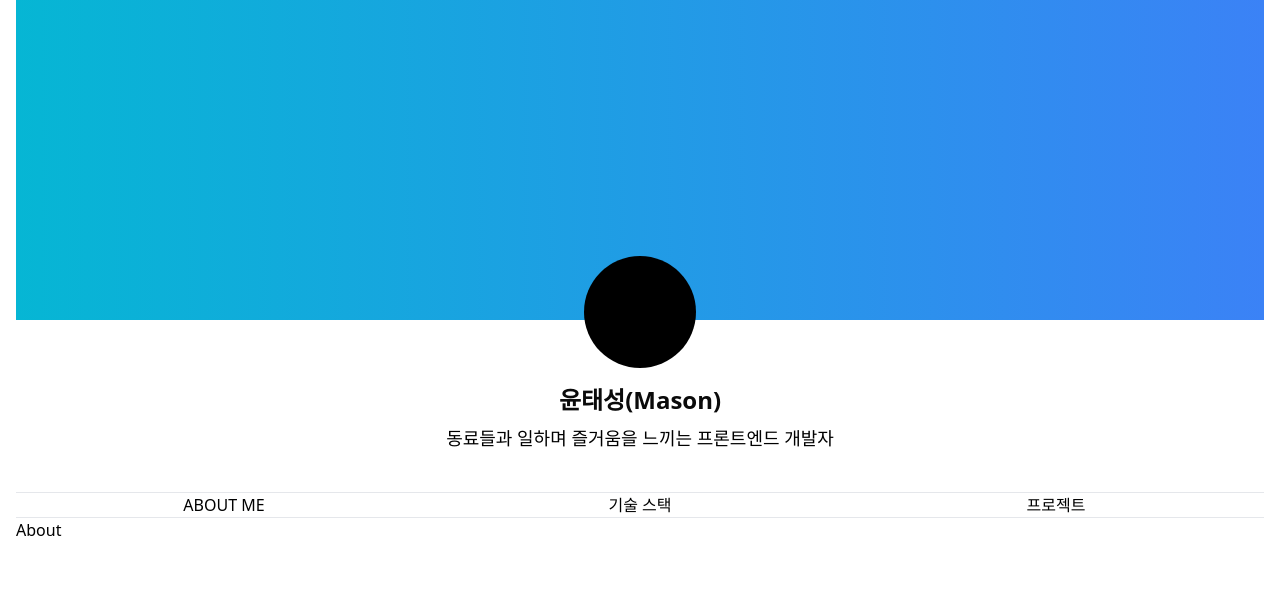
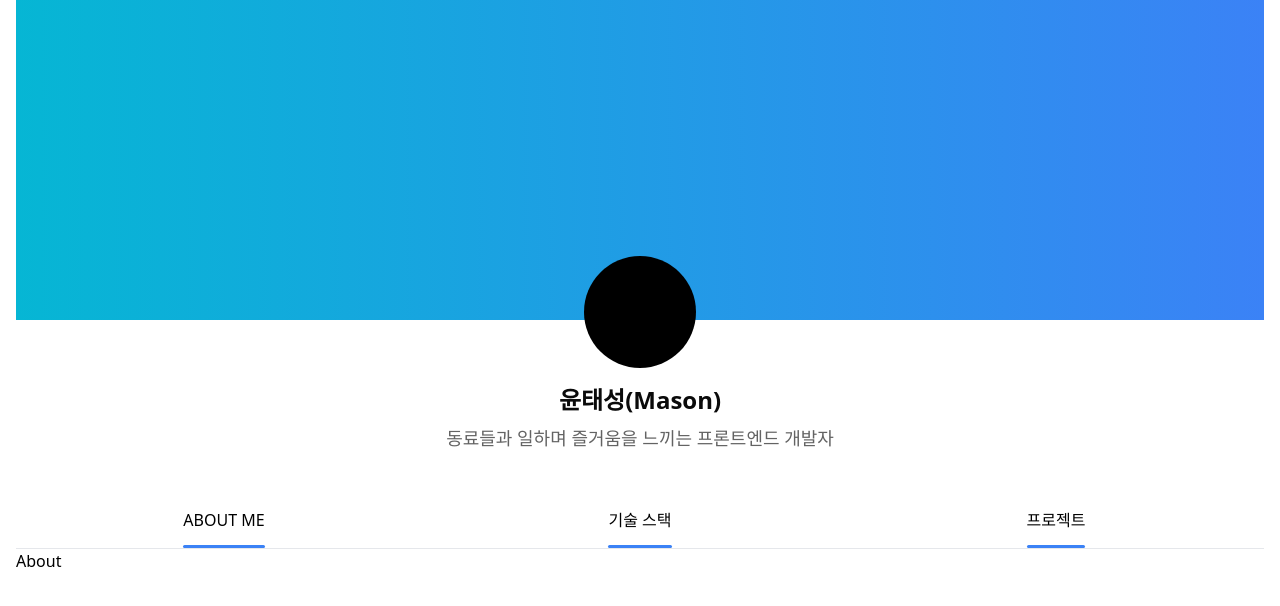
Before and after one commit to taesung1993/2nd-resume, a React (Create React App) app: page / in a window 1280 px wide. Shown: the top 606 px of the page. Built offline with nearby package versions, Linux system fonts and the light colour scheme.

Commit message:
기본 리팩토링

```diff
--- a/src/components/UI/molecules/TabMenu.tsx
+++ b/src/components/UI/molecules/TabMenu.tsx
@@ -9,12 +9,16 @@ interface Props {
 }
 
 export default function TabMenu({ tabs }: Props) {
+  const activeClass =
+    " after:content-[''] after:absolute after:left-0 after:bottom-0 after:h-[3px] after:w-full after:bg-blue-500 after:rounded-full";
   return (
     <ul className="w-full flex">
       {tabs.map((tab) => {
         return (
-          <li className="flex-1 flex justify-center items-center">
-            <button>{tab.title}</button>
+          <li className="flex-1 flex justify-center items-center hover:bg-default-black-50 cursor-pointer">
+            <button className={"py-4 relative" + activeClass}>
+              {tab.title}
+            </button>
           </li>
         );
       })}
--- a/src/components/UI/organisms/Gnb.tsx
+++ b/src/components/UI/organisms/Gnb.tsx
@@ -14,7 +14,7 @@ export default function Gnb() {
   ];
   return (
     <section>
-      <nav className="w-full border-t border-b">
+      <nav className="w-full border-b">
         <TabMenu tabs={tabs} />
       </nav>
     </section>
--- a/src/components/UI/organisms/Profile.tsx
+++ b/src/components/UI/organisms/Profile.tsx
@@ -7,7 +7,7 @@ export default function Profile() {
         <h1 className="md:text-2xl text-lg font-bold text-default-black md:mb-2 mb-1">
           윤태성(Mason)
         </h1>
-        <h3 className="md:text-lg text-sm text-default-500">
+        <h3 className="md:text-lg text-sm text-default-black-500">
           동료들과 일하며 즐거움을 느끼는 프론트엔드 개발자
         </h3>
       </div>
```
